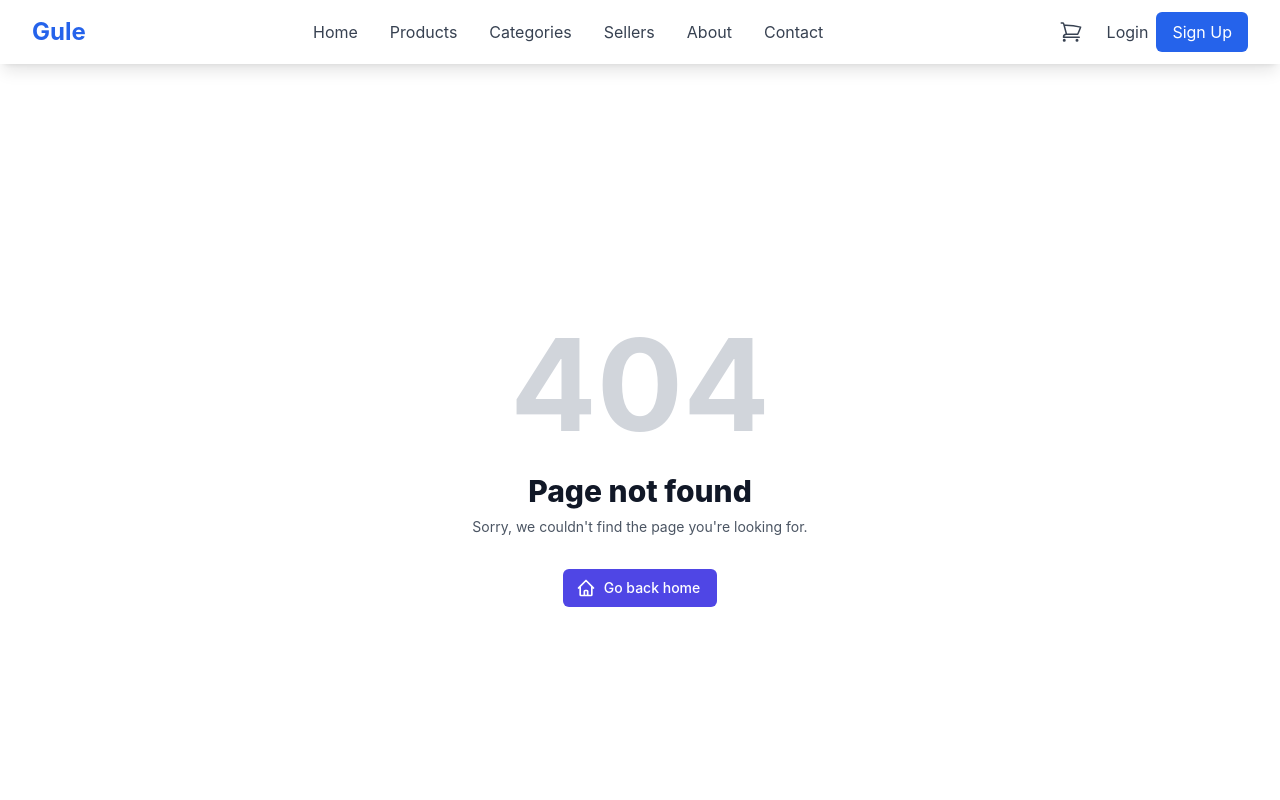
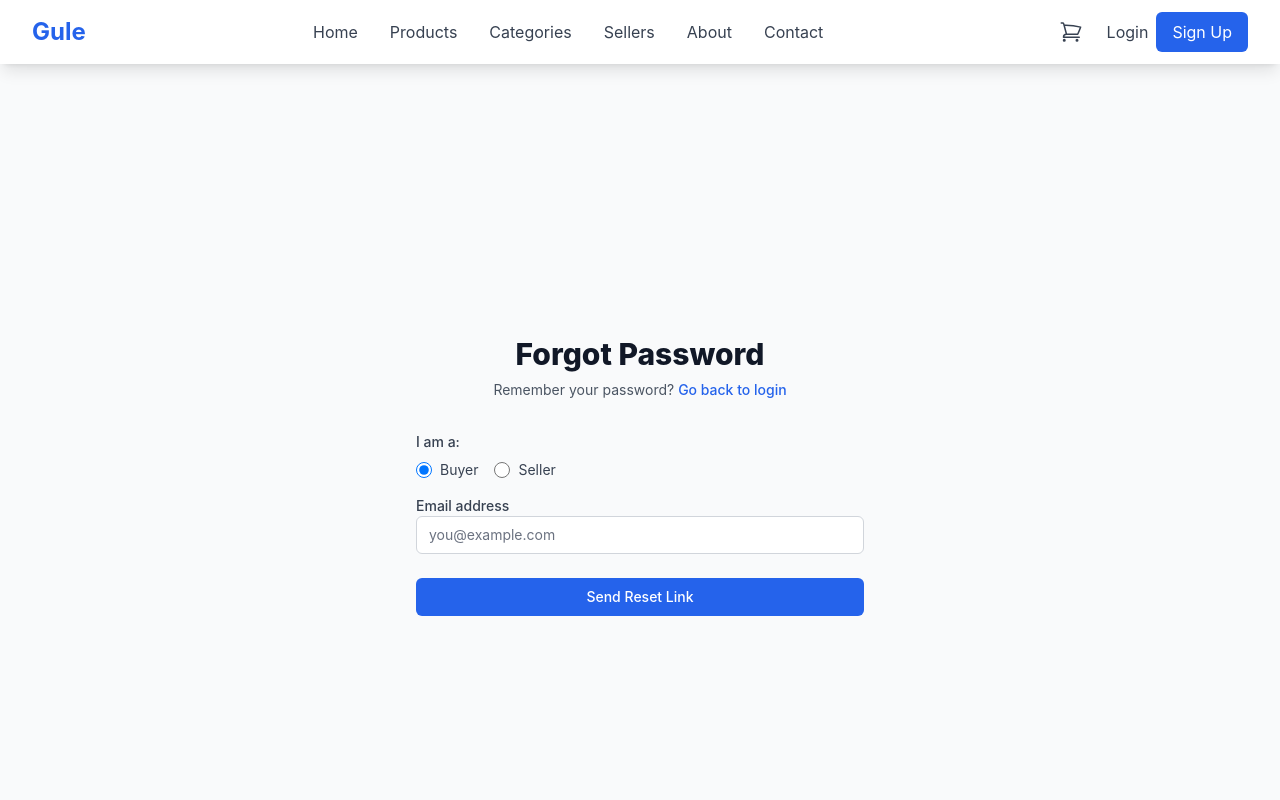
Before and after one commit to hodalor/gule-ecommerce, a React (Create React App) app: page /forgot-password in a window 1280 px wide. Shown: the top 800 px of the page. Built offline with nearby package versions, Linux system fonts and the light colour scheme; no server answers.

Commit message:
feat(auth): add password reset functionality and update login redirects
- Implement forgot password and reset password pages with form validation
- Add API integration for password reset requests and token verification
- Update login redirects to include role parameter for better user experience

```diff
--- a/src/App.js
+++ b/src/App.js
@@ -27,6 +27,8 @@ import Cart from './pages/Cart';
 import Checkout from './pages/Checkout';
 import OrderConfirmation from './pages/OrderConfirmation';
 import Wishlist from './pages/Wishlist';
+import ForgotPassword from './pages/auth/ForgotPassword';
+import ResetPassword from './pages/auth/ResetPassword';
 
 // Buyer Pages
 import BuyerDashboard from './pages/buyer/BuyerDashboard';
@@ -104,6 +106,22 @@ function App() {
                     </ProtectedRoute>
                   }
                 />
+                <Route
+                  path="forgot-password"
+                  element={
+                    <ProtectedRoute requireAuth={false}>
+                      <ForgotPassword />
+                    </ProtectedRoute>
+                  }
+                />
+                <Route
+                  path="reset-password"
+                  element={
+                    <ProtectedRoute requireAuth={false}>
+                      <ResetPassword />
+                    </ProtectedRoute>
+                  }
+                />
 
                 {/* Buyer Protected Routes */}
                 <Route
--- a/src/components/Layout/Header.js
+++ b/src/components/Layout/Header.js
@@ -88,7 +88,7 @@ const Header = () => {
             ) : (
               <div className="flex items-center space-x-2">
                 <Link
-                  to="/login"
+                  to="/login?role=buyer"
                   className="text-gray-700 hover:text-primary-600 transition-colors"
                 >
                   Login
--- /dev/null
+++ b/src/pages/auth/ForgotPassword.js
@@ -0,0 +1,99 @@
+import React, { useState } from 'react';
+import { useSearchParams, Link } from 'react-router-dom';
+import toast from 'react-hot-toast';
+import api from '../../utils/api';
+
+const ForgotPassword = () => {
+  const [searchParams] = useSearchParams();
+  const defaultRole = searchParams.get('role') === 'seller' ? 'seller' : 'buyer';
+  const [userType, setUserType] = useState(defaultRole);
+  const [email, setEmail] = useState('');
+  const [loading, setLoading] = useState(false);
+
+  const requestReset = async (e) => {
+    e.preventDefault();
+    if (!email) {
+      toast.error('Please enter your email');
+      return;
+    }
+    setLoading(true);
+    try {
+      await api.post('/auth/forgot-password', { email, userType });
+      toast.success('Password reset link sent if the email exists.');
+    } catch (err) {
+      toast.error(err?.response?.data?.message || 'Failed to send reset link');
+    } finally {
+      setLoading(false);
+    }
+  };
+
+  return (
+    <div className="min-h-screen flex items-center justify-center bg-gray-50 py-12 px-4 sm:px-6 lg:px-8">
+      <div className="max-w-md w-full space-y-8">
+        <div>
+          <h2 className="mt-6 text-center text-3xl font-extrabold text-gray-900">Forgot Password</h2>
+          <p className="mt-2 text-center text-sm text-gray-600">
+            Remember your password?{' '}
+            <Link to="/login" className="font-medium text-primary-600 hover:text-primary-500">Go back to login</Link>
+          </p>
+        </div>
+        <form className="mt-8 space-y-6" onSubmit={requestReset}>
+          <div className="space-y-4">
+            <div>
+              <label className="block text-sm font-medium text-gray-700 mb-2">I am a:</label>
+              <div className="flex space-x-4">
+                <label className="flex items-center">
+                  <input
+                    type="radio"
+                    name="userType"
+                    value="buyer"
+                    checked={userType === 'buyer'}
+                    onChange={() => setUserType('buyer')}
+                    className="h-4 w-4 text-primary-600 focus:ring-primary-500 border-gray-300"
+                  />
+                  <span className="ml-2 text-sm text-gray-700">Buyer</span>
+                </label>
+                <label className="flex items-center">
+                  <input
+                    type="radio"
+                    name="userType"
+                    value="seller"
+                    checked={userType === 'seller'}
+                    onChange={() => setUserType('seller')}
+                    className="h-4 w-4 text-primary-600 focus:ring-primary-500 border-gray-300"
+                  />
+                  <span className="ml-2 text-sm text-gray-700">Seller</span>
+                </label>
+              </div>
+            </div>
+            <div>
+              <label htmlFor="email" className="block text-sm font-medium text-gray-700">Email address</label>
+              <input
+                id="email"
+                name="email"
+                type="email"
+                autoComplete="email"
+                required
+                value={email}
+                onChange={(e) => setEmail(e.target.value)}
+                className="appearance-none rounded-md relative block w-full px-3 py-2 border border-gray-300 placeholder-gray-500 text-gray-900 focus:outline-none focus:ring-primary-500 focus:border-primary-500 sm:text-sm"
+                placeholder="you@example.com"
+              />
+            </div>
+          </div>
+          <div>
+            <button
+              type="submit"
+              disabled={loading}
+              className="group relative w-full flex justify-center py-2 px-4 border border-transparent text-sm font-medium rounded-md text-white bg-primary-600 hover:bg-primary-700 focus:outline-none focus:ring-2 focus:ring-offset-2 focus:ring-primary-500"
+            >
+              {loading ? 'Sending...' : 'Send Reset Link'}
+            </button>
+          </div>
+        </form>
+      </div>
+    </div>
+  );
+};
+
+export default ForgotPassword;
--- /dev/null
+++ b/src/pages/auth/ResetPassword.js
@@ -0,0 +1,100 @@
+import React, { useState } from 'react';
+import { useSearchParams, Link, useNavigate } from 'react-router-dom';
+import axios from 'axios';
+import toast from 'react-hot-toast';
+
+const ResetPassword = () => {
+  const [searchParams] = useSearchParams();
+  const token = searchParams.get('token');
+  const role = searchParams.get('role') === 'seller' ? 'seller' : 'buyer';
+  const navigate = useNavigate();
+
+  const [password, setPassword] = useState('');
+  const [confirmPassword, setConfirmPassword] = useState('');
+  const [loading, setLoading] = useState(false);
+
+  const doReset = async (e) => {
+    e.preventDefault();
+    if (!password || !confirmPassword) {
+      toast.error('Please fill out both fields');
+      return;
+    }
+    if (password.length < 6) {
+      toast.error('Password must be at least 6 characters');
+      return;
+    }
+    if (password !== confirmPassword) {
+      toast.error('Passwords do not match');
+      return;
+    }
+    if (!token) {
+      toast.error('Invalid or missing reset token');
+      return;
+    }
+    setLoading(true);
+    try {
+      await axios.post('/api/auth/reset-password', { token, role, password });
+      toast.success('Password reset successfully. Please login.');
+      navigate('/login');
+    } catch (err) {
+      toast.error(err?.response?.data?.message || 'Failed to reset password');
+    } finally {
+      setLoading(false);
+    }
+  };
+
+  return (
+    <div className="min-h-screen flex items-center justify-center bg-gray-50 py-12 px-4 sm:px-6 lg:px-8">
+      <div className="max-w-md w-full space-y-8">
+        <div>
+          <h2 className="mt-6 text-center text-3xl font-extrabold text-gray-900">Reset Password</h2>
+          <p className="mt-2 text-center text-sm text-gray-600">
+            Back to{' '}
+            <Link to="/login" className="font-medium text-primary-600 hover:text-primary-500">Login</Link>
+          </p>
+        </div>
+        <form className="mt-8 space-y-6" onSubmit={doReset}>
+          <div className="space-y-4">
+            <div>
+              <label htmlFor="password" className="block text-sm font-medium text-gray-700">New password</label>
+              <input
+                id="password"
+                name="password"
+                type="password"
+                required
+                value={password}
+                onChange={(e) => setPassword(e.target.value)}
+                className="appearance-none rounded-md relative block w-full px-3 py-2 border border-gray-300 placeholder-gray-500 text-gray-900 focus:outline-none focus:ring-primary-500 focus:border-primary-500 sm:text-sm"
+                placeholder="Enter new password"
+              />
+            </div>
+            <div>
+              <label htmlFor="confirmPassword" className="block text-sm font-medium text-gray-700">Confirm password</label>
+              <input
+                id="confirmPassword"
+                name="confirmPassword"
+                type="password"
+                required
+                value={confirmPassword}
+                onChange={(e) => setConfirmPassword(e.target.value)}
+                className="appearance-none rounded-md relative block w-full px-3 py-2 border border-gray-300 placeholder-gray-500 text-gray-900 focus:outline-none focus:ring-primary-500 focus:border-primary-500 sm:text-sm"
+                placeholder="Re-enter new password"
+              />
+            </div>
+          </div>
+          <div>
+            <button
+              type="submit"
+              disabled={loading}
+              className="group relative w-full flex justify-center py-2 px-4 border border-transparent text-sm font-medium rounded-md text-white bg-primary-600 hover:bg-primary-700 focus:outline-none focus:ring-2 focus:ring-offset-2 focus:ring-primary-500"
+            >
+              {loading ? 'Resetting...' : 'Reset Password'}
+            </button>
+          </div>
+        </form>
+      </div>
+    </div>
+  );
+};
+
+export default ResetPassword;
--- a/src/utils/api.js
+++ b/src/utils/api.js
@@ -32,7 +32,7 @@ api.interceptors.response.use(
     if (error.response?.status === 401) {
       // Token expired or invalid
       Cookies.remove('token');
-      window.location.href = '/login';
+      window.location.href = '/login?role=buyer';
     }
     return Promise.reject(error);
   }
```
